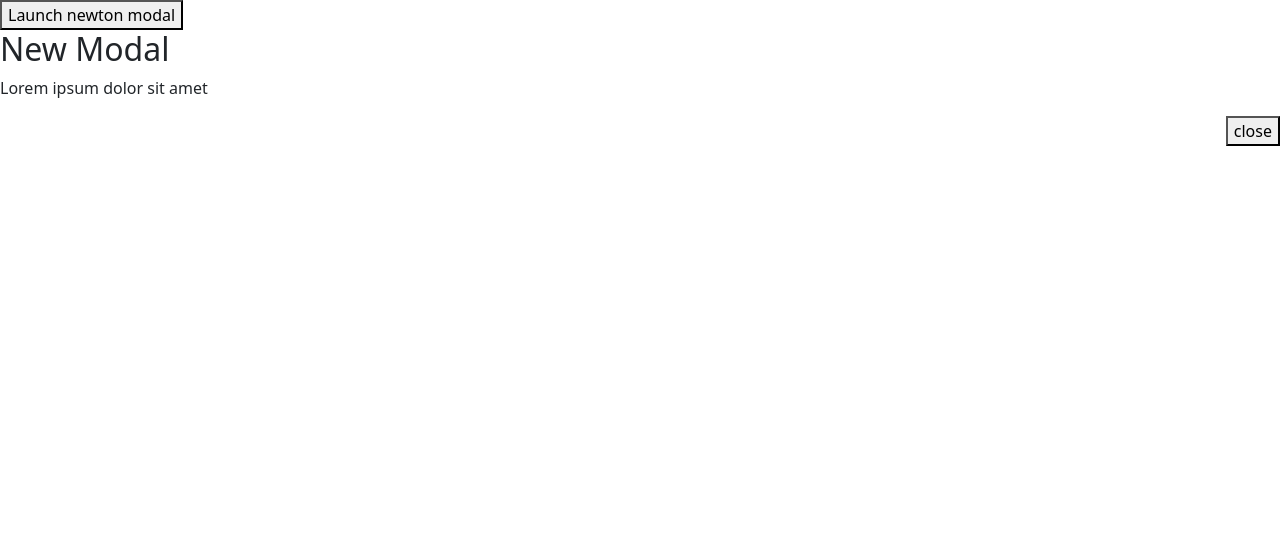
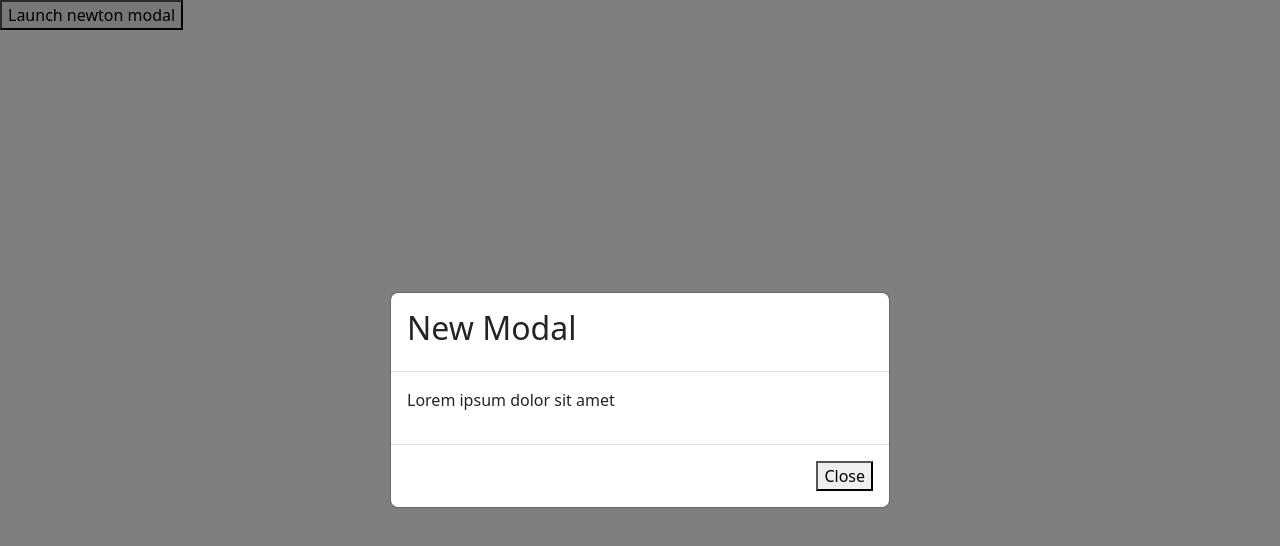
Before and after one commit to acciojob/bootstrap-modals-vaibha987, a website: page main.html in a window 1280 px wide. Both pictures are taken after a click on the button "Launch newton modal". Drawn offline with nearby package versions, Linux system fonts and the light colour scheme.

Commit message:
created a submission

```diff
--- a/main.html
+++ b/main.html
@@ -9,10 +9,10 @@ integrity="sha384-aFq/bzH65dt+w6FI2ooMVUpc+21e0SRygnTpmBvdBgSdnuTN7QbdgL+OapgHtv
 </head>
 
 <body>
-    <button id="open-modal" data-bs-target="#newton-modal">Launch newton modal</button>
+    <button id="open-modal" data-bs-toggle="modal" data-bs-target="#newton-modal">Launch newton modal</button>
 
-    <div class="show" id="newton-modal">
-		<div class="modal-dialog">
+<div class="modal fade" id="newton-modal">
+    <div class="modal-dialog modal-dialog-centered">
         <div class="modal-content">
             <div class="modal-header">
                 <h2>New Modal</h2>
@@ -20,12 +20,12 @@ integrity="sha384-aFq/bzH65dt+w6FI2ooMVUpc+21e0SRygnTpmBvdBgSdnuTN7QbdgL+OapgHtv
             <div class="modal-body">
                 <p>Lorem ipsum dolor sit amet</p>
             </div>
-			<div class="modal-footer">
-			<button class="close-modal">close</button>
-			</div>
+            <div class="modal-footer">
+                <button class="close-modal" data-bs-dismiss="modal">Close</button>
+            </div>
         </div>
     </div>
-	</div>
+</div>
     <script src="https://cdn.jsdelivr.net/npm/bootstrap@5.3.0-alpha2/dist/js/bootstrap.bundle.min.js" integrity="sha384-V1V5IXf+3vR99xGkI63ULb+DGH7gq7GXfdmu+GxRRFhGSDYn+UBHPi+grD6pX1y5" crossorigin="anonymous"></script>
 </body>
 
--- a/styles.css
+++ b/styles.css
@@ -1,6 +1,7 @@
 
 /* Your CSS Code here. */
 .modal {
+display:none;
   position: fixed; /* Stay in place */
   z-index: 1; /* Sit on top */
   /* Situated in the center */
@@ -14,7 +15,5 @@
 
 .modal-content {
   /* Add your styles here */
-  width: 80%;
-  height: 80%;
   padding: 20px;
 }
```
Also changed, not shown: script.js (+4 -4 lines).
